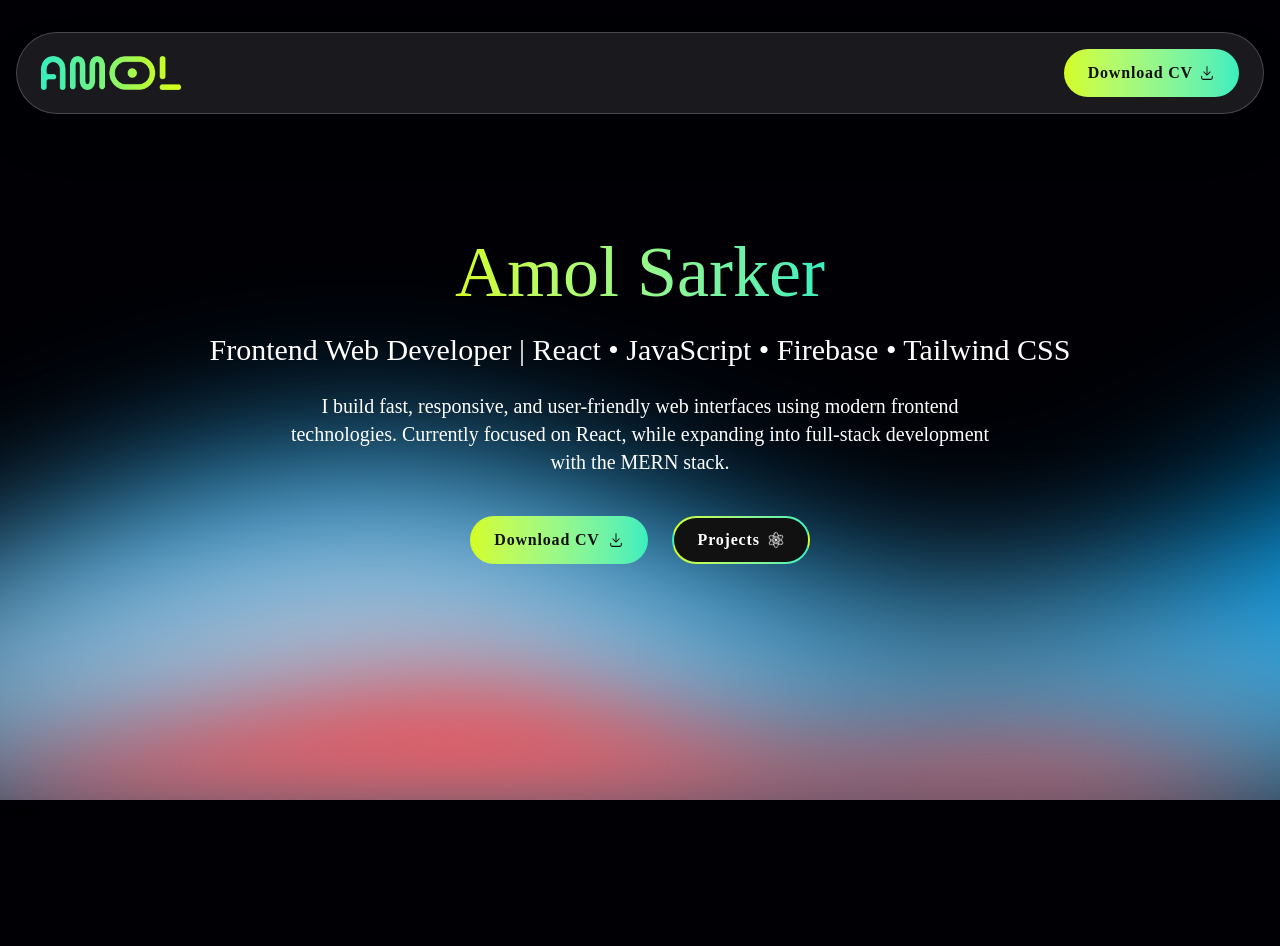
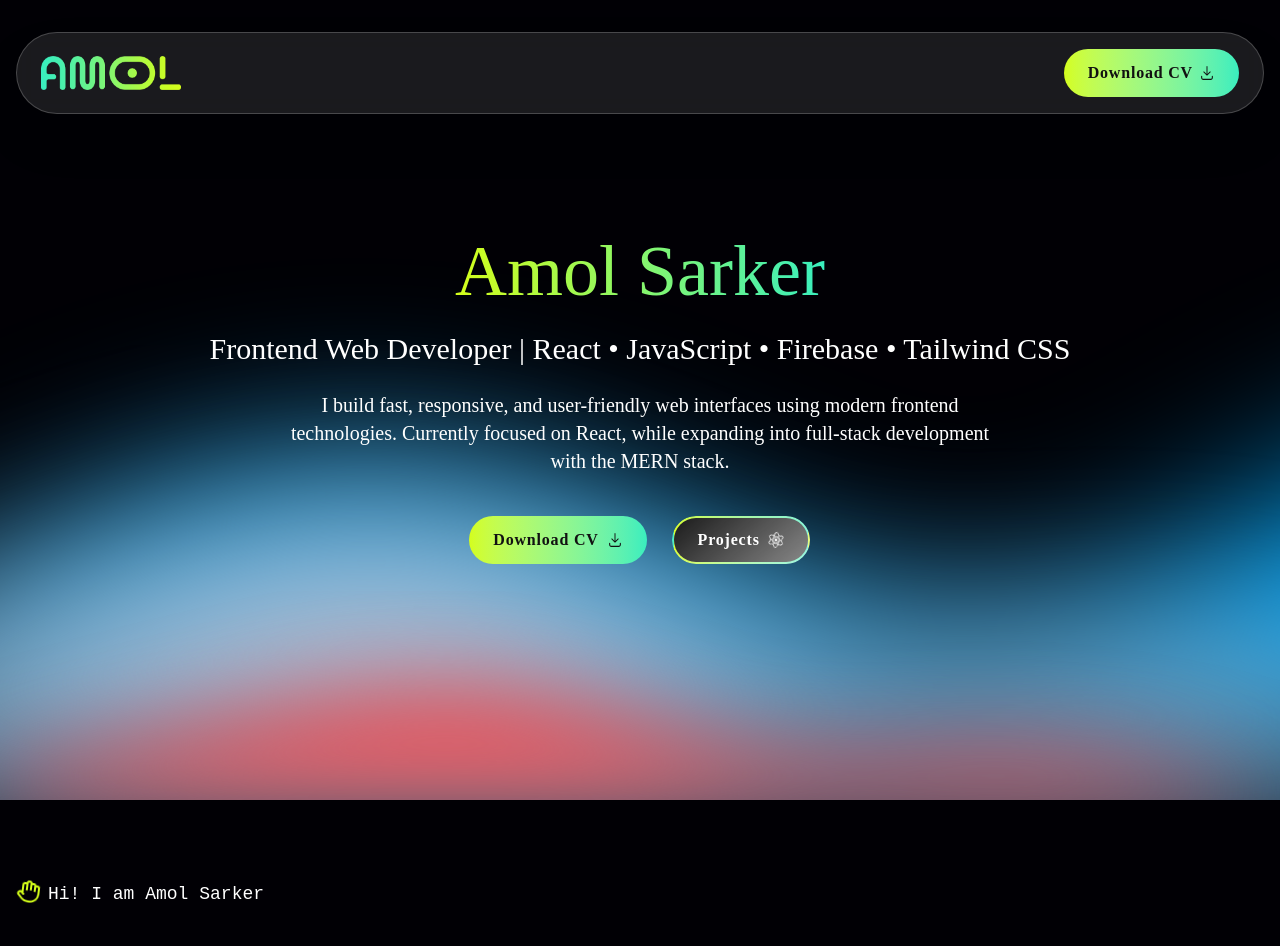
Before and after one commit to iamamolsarker/amolsarker, a React (Vite) app: page / in a window 1280 px wide. Shown: the top 946 px of the page. Before the commit the page ends 824 px from the top, so only its background shows below. Built offline with nearby package versions, Linux system fonts and the light colour scheme.

Commit message:
about text added

```diff
--- /dev/null
+++ b/src/Animation/GlareHover.jsx
@@ -0,0 +1,84 @@
+import { useRef, useEffect } from "react";
+
+const GlareHover = ({
+  background = "transparent",
+  borderRadius = "100px",
+  borderColor = "transparent",
+  children,
+  glareColor = "#ffffff",
+  glareOpacity = 0.5,
+  glareAngle = -40,
+  glareSize = 350,
+  transitionDuration = 1000,
+  delay = 1500, // Time between animations
+  className = "",
+  style = {},
+}) => {
+  const hex = glareColor.replace("#", "");
+  let rgba = glareColor;
+
+  // Convert hex color to rgba
+  if (/^[\dA-Fa-f]{6}$/.test(hex)) {
+    const r = parseInt(hex.slice(0, 2), 16);
+    const g = parseInt(hex.slice(2, 4), 16);
+    const b = parseInt(hex.slice(4, 6), 16);
+    rgba = `rgba(${r}, ${g}, ${b}, ${glareOpacity})`;
+  } else if (/^[\dA-Fa-f]{3}$/.test(hex)) {
+    const r = parseInt(hex[0] + hex[0], 16);
+    const g = parseInt(hex[1] + hex[1], 16);
+    const b = parseInt(hex[2] + hex[2], 16);
+    rgba = `rgba(${r}, ${g}, ${b}, ${glareOpacity})`;
+  }
+
+  const overlayRef = useRef(null);
+
+  const animate = () => {
+    const el = overlayRef.current;
+    if (!el) return;
+
+    el.style.transition = "none";
+    el.style.backgroundPosition = "-100% -100%, 0 0";
+
+    requestAnimationFrame(() => {
+      el.style.transition = `${transitionDuration}ms ease`;
+      el.style.backgroundPosition = "100% 100%, 0 0";
+    });
+  };
+
+  useEffect(() => {
+    animate(); // Run immediately
+    const interval = setInterval(animate, delay);
+    return () => clearInterval(interval);
+  }, [delay, transitionDuration]);
+
+  const overlayStyle = {
+    position: "absolute",
+    inset: 0,
+    background: `linear-gradient(${glareAngle}deg,
+        hsla(0,0%,0%,0) 60%,
+        ${rgba} 70%,
+        hsla(0,0%,0%,0) 100%)`,
+    backgroundSize: `${glareSize}% ${glareSize}%, 100% 100%`,
+    backgroundRepeat: "no-repeat",
+    backgroundPosition: "-100% -100%, 0 0",
+    pointerEvents: "none",
+    zIndex: 2,
+  };
+
+  return (
+    <div
+      className={`relative inline-block overflow-hidden border ${className}`}
+      style={{
+        background,
+        borderRadius,
+        borderColor,
+        ...style,
+      }}
+    >
+      <div ref={overlayRef} style={overlayStyle} />
+      <div style={{ position: "relative", zIndex: 1 }}>{children}</div>
+    </div>
+  );
+};
+
+export default GlareHover;
--- a/src/App.jsx
+++ /dev/null
@@ -1,35 +0,0 @@
-import { useState } from 'react'
-import reactLogo from './assets/react.svg'
-import viteLogo from '/vite.svg'
-import './App.css'
-
-function App() {
-  const [count, setCount] = useState(0)
-
-  return (
-    <>
-      <div>
-        <a href="https://vite.dev" target="_blank">
-          <img src={viteLogo} className="logo" alt="Vite logo" />
-        </a>
-        <a href="https://react.dev" target="_blank">
-          <img src={reactLogo} className="logo react" alt="React logo" />
-        </a>
-      </div>
-      <h1>Vite + React</h1>
-      <div className="card">
-        <button onClick={() => setCount((count) => count + 1)}>
-          count is {count}
-        </button>
-        <p>
-          Edit <code>src/App.jsx</code> and save to test HMR
-        </p>
-      </div>
-      <p className="read-the-docs">
-        Click on the Vite and React logos to learn more
-      </p>
-    </>
-  )
-}
-
-export default App
--- /dev/null
+++ b/src/Components/AboutSection/AboutSection.jsx
@@ -0,0 +1,25 @@
+import React from "react";
+import GlareHover from "../../Animation/GlareHover";
+import GlareEffect from "../../Animation/GlareHover";
+import { LuHand } from "react-icons/lu";
+
+const AboutSection = () => {
+  return (
+    <div className="max-w-7xl mx-auto px-4 py-20">
+      <div>
+        <p className=" text-white nunito-font relative mb-8">
+          <span className="inline-block text-2xl absolute wave">
+            <LuHand color="#D4FE1A" />
+          </span>
+          <span className="pl-8 text-lg">Hi! I am Amol Sarker</span>
+        </p>
+        <h2 className="text-6xl text-white text-pretty lg:w-3/4">A passionate Web Developer dedicated to<span className="text-gradient">building impactful web solutions.</span></h2>
+      </div>
+      <div>
+
+      </div>
+    </div>
+  );
+};
+
+export default AboutSection;
--- a/src/Components/Hero/Hero.jsx
+++ b/src/Components/Hero/Hero.jsx
@@ -3,12 +3,13 @@ import "../../Pages/home.css";
 import DecryptText from "../../Animation/DecryptText";
 import { RxDownload } from "react-icons/rx";
 import { FaReact } from "react-icons/fa";
+import GlareHover from "../../Animation/GlareHover";
 
 const Hero = () => {
   return (
     <div className="hero-bg min-h-[750px] md:min-h-screen flex items-center justify-center px-4 md:px-8">
       <div className="py-20 flex flex-col justify-center items-center gap-6 text-center max-w-screen-lg w-full">
-        <h1 className="text-4xl sm:text-5xl md:text-6xl lg:text-7xl bg-gradient-to-r from-[#D4FE1A] to-[#39EEBE] bg-clip-text text-transparent">
+        <h1 className="text-4xl sm:text-5xl md:text-6xl lg:text-7xl text-gradient">
           <DecryptText text="Amol Sarker" speed={50} />
         </h1>
         <h3 className="text-lg sm:text-xl md:text-2xl lg:text-3xl text-white px-4">
@@ -24,11 +25,20 @@ const Hero = () => {
             <span>Download CV</span>
             <RxDownload />
           </button>
-          <button className="relative inline-block text-[#111111] font-semibold rounded-full bg-gradient-to-r from-[#D4FE1A] to-[#39EEBE] border-2 border-transparent cursor-pointer">
-            <span className="flex items-center gap-2 bg-[#111] text-white rounded-full px-6 py-2.5 tracking-wider">
-              Projects <FaReact className="animate-spin-slow" />
-            </span>
-          </button>
+          <GlareHover
+            glareColor="#ffffff"
+            glareOpacity={0.5}
+            glareAngle={-40}
+            glareSize={350}
+            transitionDuration={2000}
+            delay={2500}
+          >
+            <button className="relative inline-block text-[#111111] font-semibold rounded-full bg-gradient-to-r from-[#D4FE1A] to-[#39EEBE] border-2 border-transparent cursor-pointer">
+              <span className="flex items-center gap-2 bg-[#111] text-white rounded-full px-6 py-2.5 tracking-wider">
+                Projects <FaReact className="animate-spin-slow" />
+              </span>
+            </button>
+          </GlareHover>
         </div>
       </div>
     </div>
--- a/src/Pages/Home.jsx
+++ b/src/Pages/Home.jsx
@@ -2,12 +2,14 @@ import React from 'react';
 import Header from '../Components/Header/Header';
 import Footer from '../Components/Footer/Footer';
 import Hero from '../Components/Hero/Hero';
+import AboutSection from '../Components/AboutSection/AboutSection';
 
 const Home = () => {
     return (
         <div>
             <Header/>
             <Hero/>
+            <AboutSection/>
             <Footer/>
         </div>
     );
--- a/src/index.css
+++ b/src/index.css
@@ -1,8 +1,49 @@
 @import "tailwindcss";
 @import url('https://fonts.googleapis.com/css2?family=Marcellus&display=swap');
+@import url('https://fonts.googleapis.com/css2?family=Google+Sans+Code:ital,wght@0,300..800;1,300..800&display=swap');
 
 
 body{
     background-color: #010005;
     font-family: "Marcellus", serif;
 }
+.nunito-font{
+    font-family: "Google Sans Code", monospace;
+}
+.wave {
+    transform-origin: 70% 70%;
+    animation: wave-animation 2.5s infinite;
+    display: inline-block;
+}
+@keyframes wave-animation{
+    0% {
+    transform: rotate(0);
+}
+10% {
+    transform: rotate(14deg);
+}
+20% {
+    transform: rotate(-8deg);
+}
+30% {
+    transform: rotate(14deg);
+}
+40% {
+    transform: rotate(-4deg);
+}
+50% {
+    transform: rotate(10deg);
+}
+60% {
+    transform: rotate(0);
+}
+100% {
+    transform: rotate(0);
+}
+}
+.text-gradient {
+  background: linear-gradient(to right, #D4FE1A, #39EEBE);
+  -webkit-background-clip: text;
+  background-clip: text;
+  color: transparent;
+}
```
